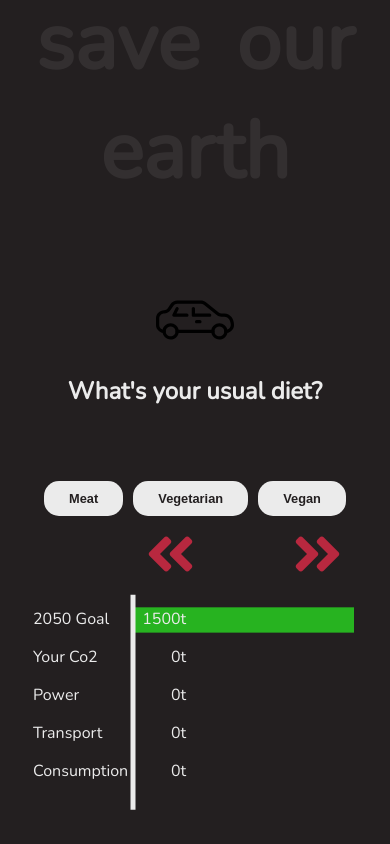
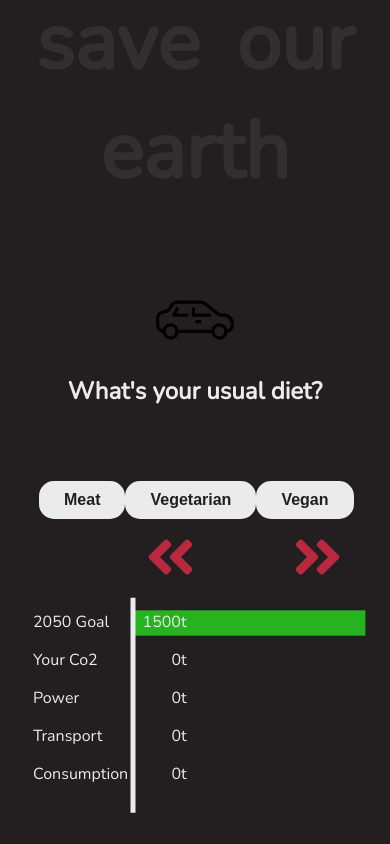
Before and after one commit to lukaswanner/co2, a Vue app: page / in a window 390 px wide. Shown: the part 2212-3056 px from the top of the page. Built offline with nearby package versions, Linux system fonts and the light colour scheme.

Commit message:
fixed barchart

```diff
--- a/src/components/barchart.vue
+++ b/src/components/barchart.vue
@@ -2,7 +2,7 @@
   <div class="wrapper">
     <svg class="barchart" :width="width" :height="height">
       <g>
-        <g class="bars" fill="none" transform="translate(100, 0)">
+        <g class="bars" fill="none" transform="translate(100, 0) scale(0.65,1)">
           <rect
             v-for="(bar, index) in data"
             :fill="bar[3]"
@@ -51,7 +51,7 @@ export default {
   data() {
     return {
       height: "100%",
-      width: "90%",
+      width: "100%",
     }
   },
   mounted() {},
--- a/src/components/question_page.vue
+++ b/src/components/question_page.vue
@@ -412,10 +412,6 @@ export default {
     font-size: 1.5em;
   }
 
-  .questions {
-    transition: 1s ease-in-out;
-    font-size: 0.8em;
-  }
 }
 
 @media only screen and (max-width: 1668px) {
@@ -441,4 +437,10 @@ export default {
     font-size: 5em;
   }
 }
+
+@media only screen and (max-width: 600px) {
+  .save_earth {
+    font-size: 5em;
+  }
+}
 </style>
```
